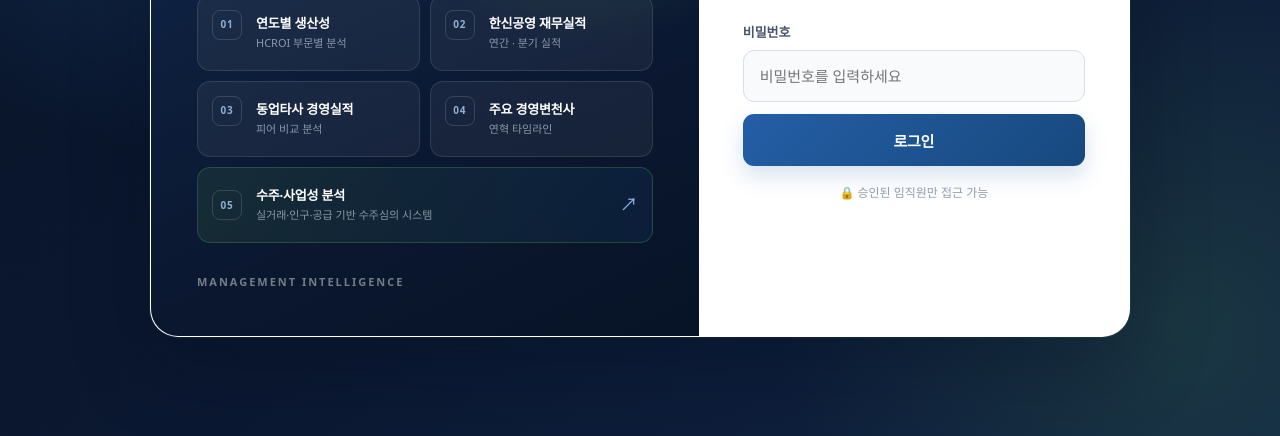
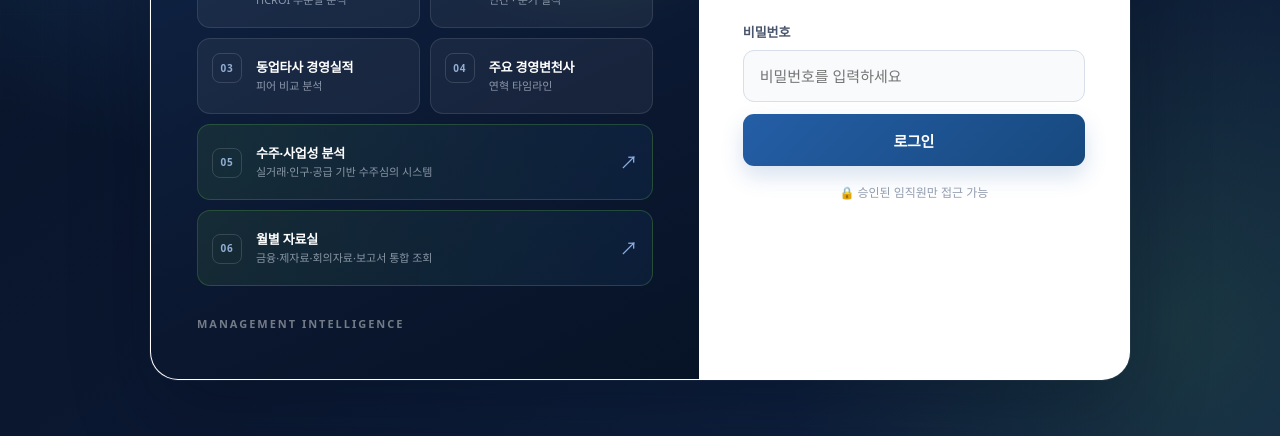
Before and after one commit to sgs1008/hanshin-dashboard, a plain HTML site: page index.html in a window 1280 px wide. Shown: the part 364-800 px from the top of the page. Drawn offline with nearby package versions, Linux system fonts and the light colour scheme.

Commit message:
Add monthly report portal navigation

```diff
--- a/index.html
+++ b/index.html
@@ -640,6 +640,7 @@
       <div class="lp-m"><div class="lp-mi">03</div><div class="lp-mn">동업타사 경영실적</div><div class="lp-md">피어 비교 분석</div></div>
       <div class="lp-m"><div class="lp-mi">04</div><div class="lp-mn">주요 경영변천사</div><div class="lp-md">연혁 타임라인</div></div>
       <a class="lp-m lp-link" href="https://construction-bid-review.teal-zebra-3835.chatgpt.site/" target="_blank" rel="noopener noreferrer"><div class="lp-mi">05</div><div class="lp-mn">수주·사업성 분석</div><div class="lp-md">실거래·인구·공급 기반 수주심의 시스템</div><span class="lp-open">↗</span></a>
+      <a class="lp-m lp-link" href="https://hanshin-monthly-reports-2026.teal-zebra-3835.chatgpt.site/" target="_blank" rel="noopener noreferrer"><div class="lp-mi">06</div><div class="lp-mn">월별 자료실</div><div class="lp-md">금융·제자료·회의자료·보고서 통합 조회</div><span class="lp-open">↗</span></a>
     </div>
     </section>
     <section class="login-access">
@@ -673,6 +674,7 @@
       <button class="nb" data-code="03" onclick="gp('peer',this)">동업타사 경영실적</button>
       <button class="nb" data-code="04" onclick="gp('history',this)">주요 경영변천사</button>
       <a class="nb nav-link" data-code="05" href="https://construction-bid-review.teal-zebra-3835.chatgpt.site/" target="_blank" rel="noopener noreferrer" title="수주심의 분석시스템 새 창 열기">수주·사업성 분석</a>
+      <a class="nb nav-link" data-code="06" href="https://hanshin-monthly-reports-2026.teal-zebra-3835.chatgpt.site/" target="_blank" rel="noopener noreferrer" title="월별 자료실 새 창 열기">월별 자료실</a>
     </nav>
   </div>
   <div style="display:flex;align-items:center;gap:8px;">
@@ -688,6 +690,7 @@
   <button class="mob-nb" onclick="gp('peer',this,true)">동업타사 경영실적</button>
   <button class="mob-nb" onclick="gp('history',this,true)">주요 경영변천사</button>
   <a class="mob-nb nav-link" href="https://construction-bid-review.teal-zebra-3835.chatgpt.site/" target="_blank" rel="noopener noreferrer">수주·사업성 분석 <span style="margin-left:auto;color:var(--text3)">↗</span></a>
+  <a class="mob-nb nav-link" href="https://hanshin-monthly-reports-2026.teal-zebra-3835.chatgpt.site/" target="_blank" rel="noopener noreferrer">월별 자료실 <span style="margin-left:auto;color:var(--text3)">↗</span></a>
 </div>
 
 <div class="wrap">
```
